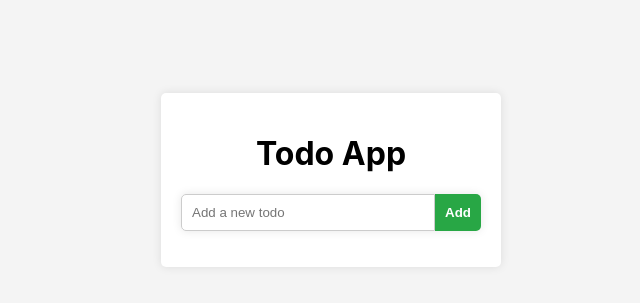
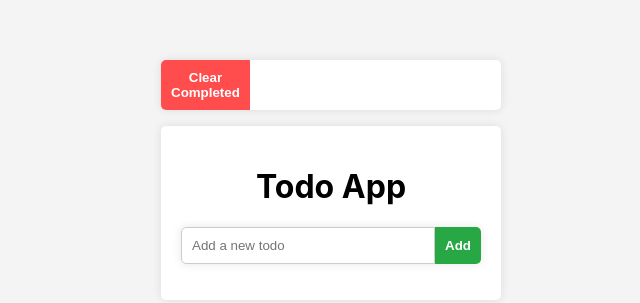
Before and after one commit to VictorMo101/VmBDEExam, a website built with Vite: page VmBDEExam/index.html in a window 1280 px wide. Shown: the part 220-523 px from the top of the page, without its empty margins (309-949 px from the left). Built offline with nearby package versions, Linux system fonts and the light colour scheme.

Commit message:
style: Added quick buttons div and Clear completed button. Styled with css

```diff
--- a/VmBDEExam/index.html
+++ b/VmBDEExam/index.html
@@ -7,6 +7,9 @@
     <title>VmBDEExam</title>
   </head>
   <body>
+    <div class="quick-Buttons">
+      <button class="clear-Button" id="clearButton">Clear<br>Completed</button>
+    </div>
     <div class="container">
       <h1>Todo App</h1>
       <form class="todo-form">
@@ -17,6 +20,7 @@
       <p id="error-message">Please enter a todo item</p>
       <ul class="todo-list" id="todo-list"></ul>
     </div>
+
     <script type="module" src="/src/main.ts"></script>
   </body>
 </html>
--- a/VmBDEExam/src/main.ts
+++ b/VmBDEExam/src/main.ts
@@ -110,6 +110,8 @@ const toggleTodoCompletion = (id: number) => {
 }
 
 
+
+
 /**
  * Kristian: 6th of September 2024, BDE
  *
--- a/VmBDEExam/src/style.css
+++ b/VmBDEExam/src/style.css
@@ -26,9 +26,32 @@ body {
   margin: 0;
   padding: 0;
   display: flex;
+  flex-direction: column;
   justify-content: center;
   align-items: center;
   height: 100vh;
+}
+
+.quick-Buttons {
+  background: var(--container-background-color);
+  border-radius: var(--container-border-radius);
+  box-shadow: var(--container-box-shadow);
+  width: 340px;
+  margin-bottom: 1rem;
+  overflow: hidden;
+}
+
+.clear-Button {
+  border: none;
+  padding: 10px;
+  background-color: #ff4d4d;
+  color: white;
+  font-weight: 700;
+  cursor: pointer;
+}
+
+.clear-Button:hover {
+  background-color: #e60000;
 }
 
 .container {
```
